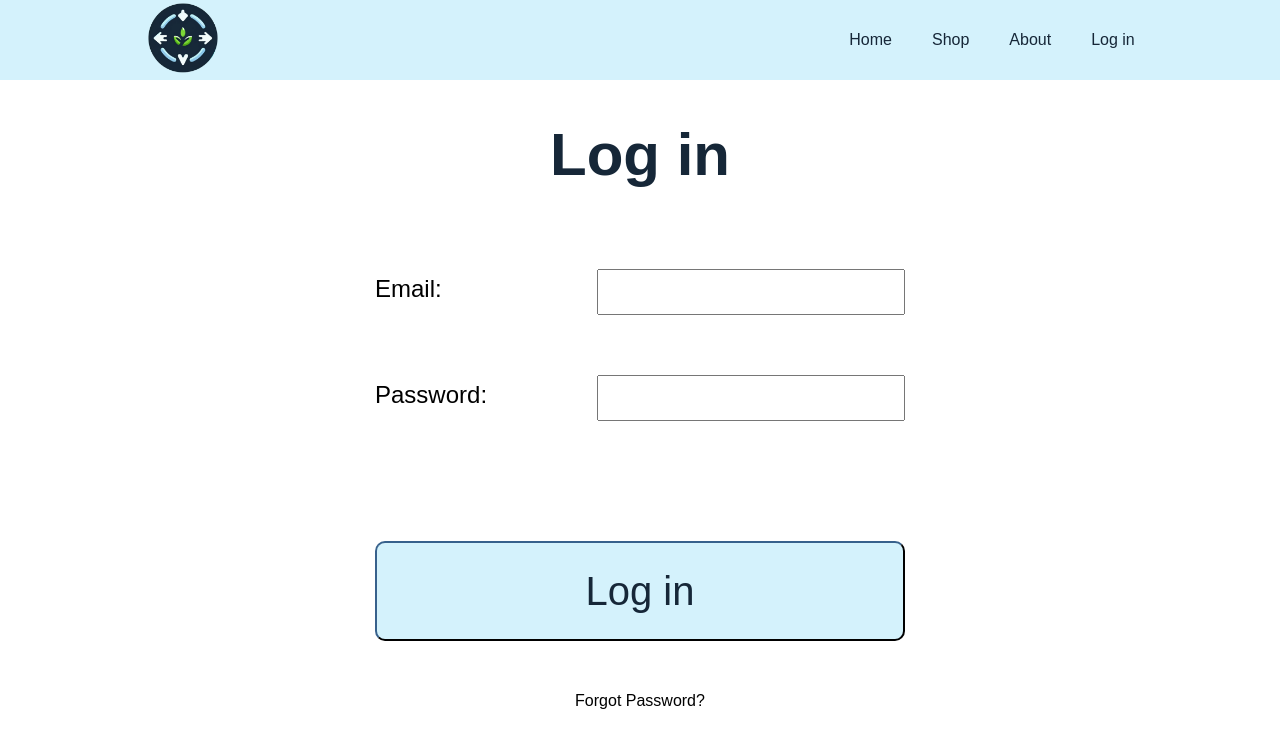
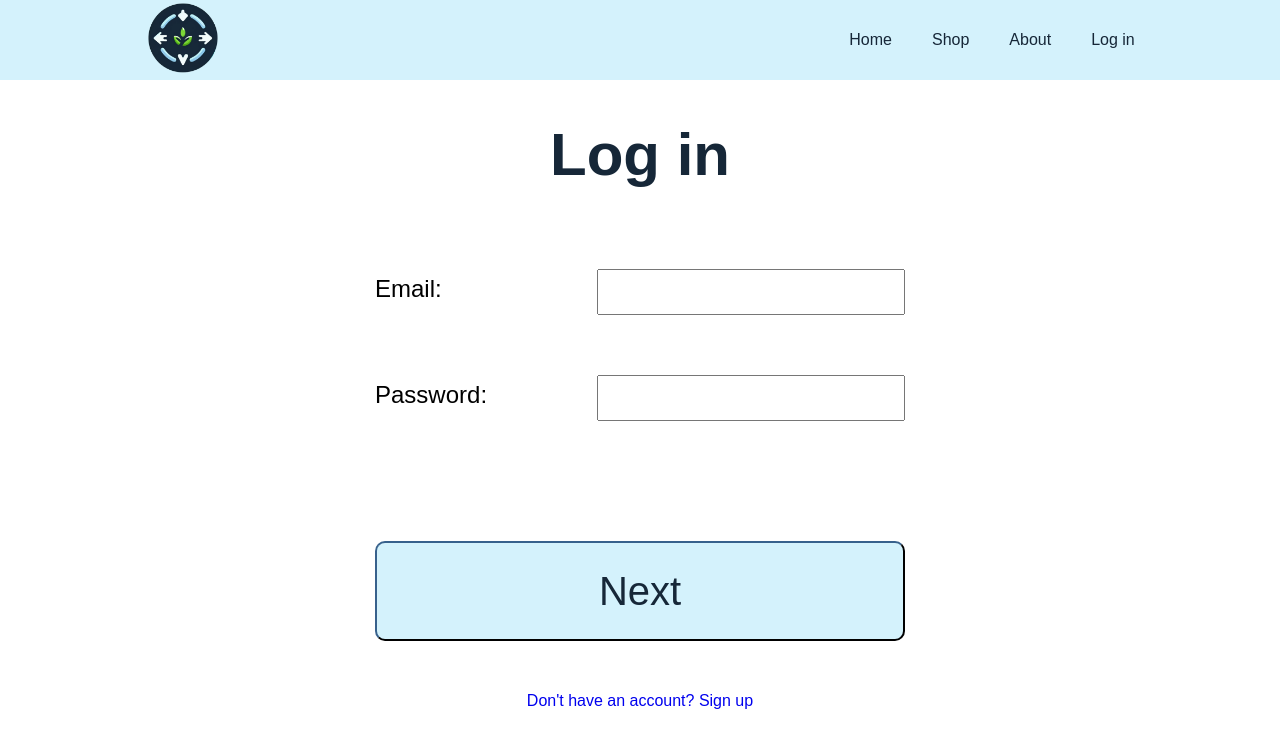
Before and after one commit to Dundy703/CEN3031-Project, a React (Create React App) app in the folder frontend/: page /login in a window 1280 px wide. Shown: the top 748 px of the page. Built offline with nearby package versions, Linux system fonts and the light colour scheme.

Commit message:
logging in

```diff
--- a/frontend/src/pages/List.js
+++ b/frontend/src/pages/List.js
@@ -24,20 +24,9 @@ function List() {
     }
 
     function handleSubmit(e) {
-        const url = './http://localhost:3000/uploadFile';
-        const formData = new FormData();
-        formData.append('file', file);
-        formData.append('fileName', file.name);
-        const config = {
-            headers: {
-                'content-type': 'multipart/form-data',
-            },
-        };
-        const email = {
-            userEmail: "me@mail.com"
-        };
-        //console.log(file);
-        axios.get("http://localhost:3001/users/findUser", email).then((response) => {
+        e.preventDefault();
+        const userEmail = "me@mail.com";
+        axios.get(`http://localhost:3001/users/findUser?userEmail=${userEmail}`).then((response) => {
            console.log(response.data);
         });
     }
--- a/frontend/src/pages/Login.js
+++ b/frontend/src/pages/Login.js
@@ -1,33 +1,53 @@
 import React from 'react';
 import {Link} from 'react-router-dom';
+import { useState } from 'react';
+import axios from 'axios';
 import '../styles/Login.css';
 
-function buttonPress(){
-    var email = document.getElementsByName("email")[0].value;
-    var password = document.getElementsByName("password")[0].value;
-    alert("email: " + email + "\npassword: " + password);
-}
+function Login() {
+    const [formData, setFormData] = useState({
+        userEmail: '',
+        userPassword: '',
+    });
 
+    const handleChange = (e) => {
+        const { name, value } = e.target;
+        setFormData(prevState => ({
+            ...prevState,
+            [name]: value
+        }));
+    };
 
-function Login() {
+    const handleSubmit = (e) => {
+        e.preventDefault();
+        console.log(formData);
+        axios.post(`http://localhost:3001/users/verifyUser`, formData)
+            .then((response) => {
+                console.log(response.data);
+            })
+            .catch(error => {
+                console.error('There was an error!', error);
+            });
+    };
+
     return (
         <div className="login">
+            <form onSubmit={handleSubmit}>
                 <h1>Log in</h1>
                 <p>
-                <label for="email">Email: </label>
-                <input name="email"></input>
+                    <label htmlFor="email">Email: </label>
+                    <input name="userEmail" type="email" value={formData.userEmail} onChange={handleChange} />
                 </p>
                 <br />
                 <p>
-                <label for="password">Password: </label>
-                <input name="password" type="password"></input>
+                    <label htmlFor="password">Password: </label>
+                    <input name="userPassword" type="password" value={formData.userPassword} onChange={handleChange} />
                 </p>
                 <br />
-            <Link to="/">
-                <button onClick={buttonPress}>Log in</button>
-            </Link>
+                <button type="submit">Next</button>
                 <br />
-            <p>Forgot Password?</p>
+                <Link to="/signup"><p>Don't have an account? Sign up</p></Link>
+            </form>
         </div>
     )
 }
--- a/frontend/src/pages/Signup.js
+++ b/frontend/src/pages/Signup.js
@@ -65,6 +65,7 @@ function Signup() {
                 });
         }
     };
+
     return (
         <div>
             {page === 1 && (
@@ -87,13 +88,14 @@ function Signup() {
                     <br />
                     <button type="submit">Next</button>
                     <br />
-                    <Link to="/login">Already have an account? Sign in</Link>
+                    <Link to="/login"><p>Already have an account? Sign in</p></Link>
                 </form>
             )}
             {page === 2 && (
                 <form onSubmit={handleSubmit} className="info">
                     <h1>Additional Information</h1>
                     <div className="form-grid">
+                        <div>
                         <p>
                             <label htmlFor="firstname">First Name: </label>
                             <input name="userFirstName" value={formData.userFirstName} onChange={handleChange} />
@@ -128,12 +130,14 @@ function Signup() {
                             <label htmlFor="zipcode">Zip Code: </label>
                             <input name="userZipCode" value={formData.userZipCode} onChange={handleChange} />
                         </p>
-                        <br />
+                        </div>
+                        <div>
                         <p>
                             <label for="image">Image: </label>
                             <input type="file" name="image" accept="image/*" onChange={handleImgChange}></input>
                             <img className="image" src={fileURL} />
                         </p>
+                        </div>
                     </div>
                     <br />
                     <button type="submit">Create your account</button>
--- a/frontend/src/styles/Signup.css
+++ b/frontend/src/styles/Signup.css
@@ -58,11 +58,11 @@ button {
 }
 
 .info input {
-    float: right
+
 }
 
 .info {
-    text-align: center;
+    text-align: left;
 }
 
 .info img {
```
Lines whose indentation alone changed are shown as unchanged.
